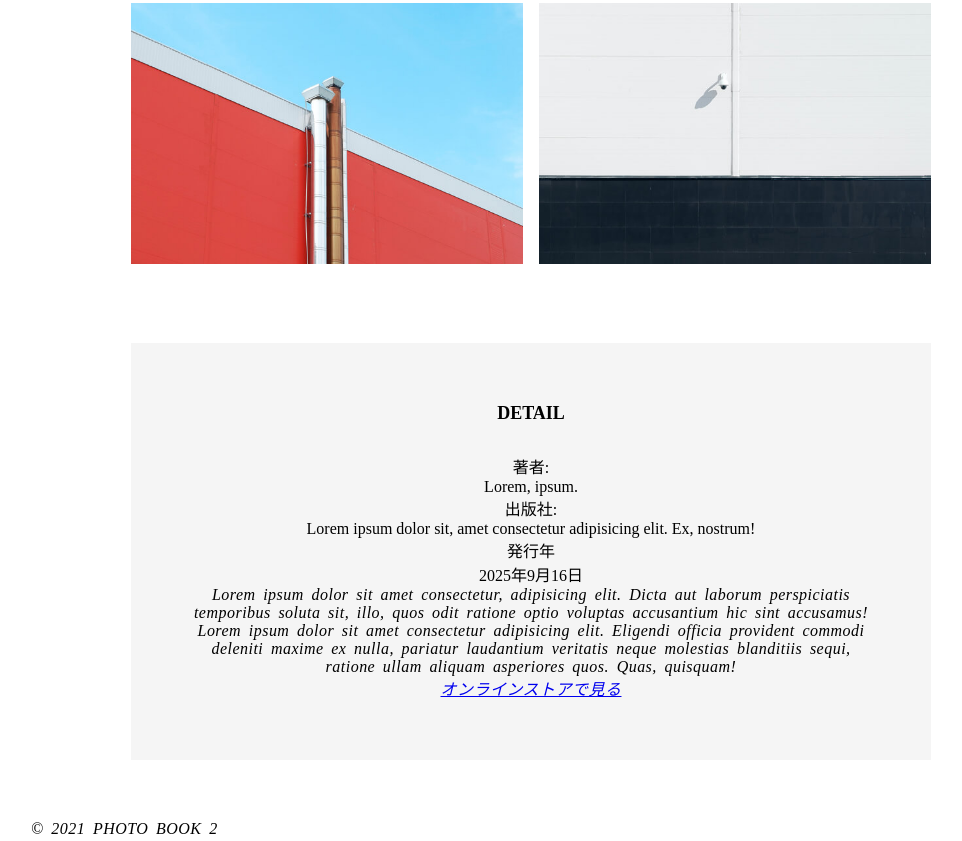
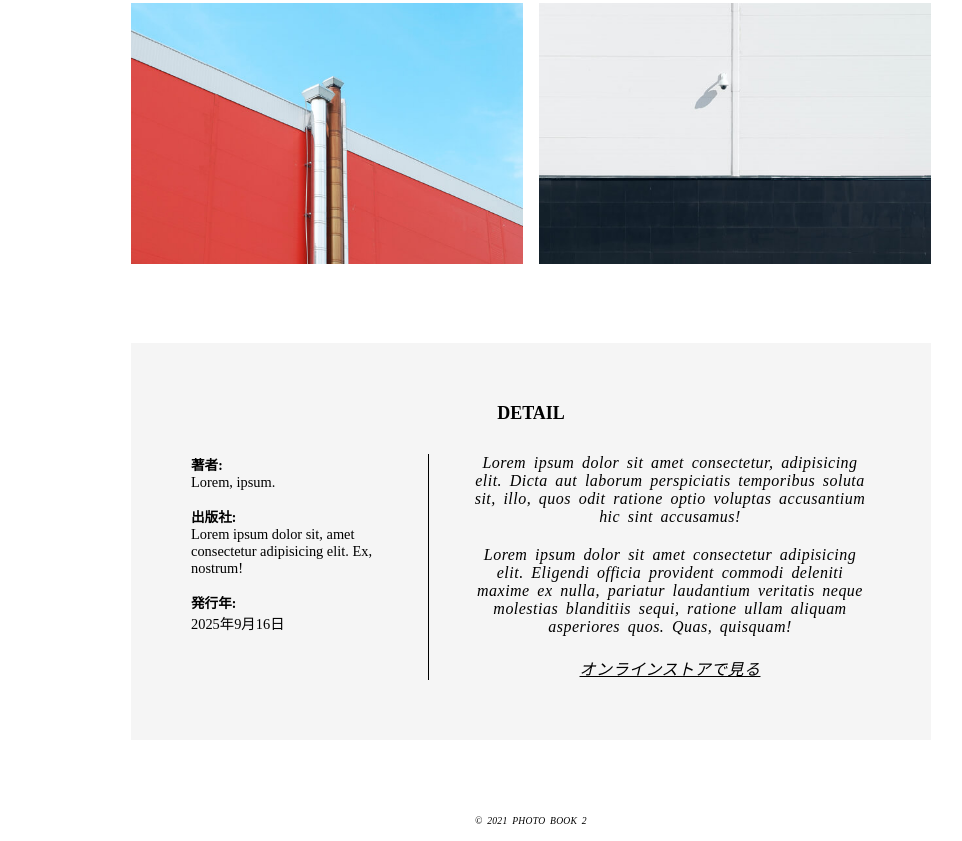
Before and after one commit to fujitashuichi/code-jump-photo-book-2, a plain HTML site: page index.html in a window 1280 px wide. Shown: the part 1407-2248 px from the top of the page, without its empty margins (109-1071 px from the left). Drawn offline with Linux system fonts and the light colour scheme.

Commit message:
Add: faviconを追加。detailとfooterを編集

```diff
--- a/css/style.css
+++ b/css/style.css
@@ -99,3 +99,45 @@ section {
 .photo-list img {
     width: 100%;
 }
+
+.flex {
+    display: flex;
+    flex-wrap: wrap;
+}
+
+#detail dl {
+    width: 35%;
+    border-right: solid 1px #000;
+    text-align: left;
+    padding-right: 40px;
+}
+
+#detail dl dt {
+    font-weight: bold;
+    font-size: 0.85rem;
+}
+
+#detail dl dd {
+    margin-bottom: 15px;
+    font-size: 0.9rem;
+    font-family: serif;
+}
+
+#detail .text {
+    width: 65%;
+    padding-left: 40px;
+}
+
+#detail .text p {
+    margin-bottom: 20px;
+}
+
+#detail .text a {
+    color: #000;
+}
+
+footer {
+    text-align: center;
+    font-size: 0.6rem;
+    padding: 15px 0;
+}
--- a/index.html
+++ b/index.html
@@ -5,6 +5,7 @@
     <meta name="viewport" content="width=device-width, initial-scale=1.0">
     <title>photo2</title>
     <link rel="stylesheet" href="./css/style.css">
+    <link rel="icon" href="./img/favicon.ico">
 </head>
 <body>
     <div class="container">
@@ -50,18 +51,18 @@
                     <h2 class="section-title">DETAIL</h2>
                     <div class="flex">
                         <dl>
-                        <dt>著者:</dt>
+                            <dt>著者:</dt>
                             <dd>Lorem, ipsum.</dd>
                             <dt>出版社:</dt>
                             <dd>Lorem ipsum dolor sit, amet consectetur adipisicing elit. Ex, nostrum!</dd>
-                            <dt>発行年</dt>
+                            <dt>発行年:</dt>
                             <dd>2025年9月16日</dd>
                         </dl>
-                    </div>
-                    <div class="text">
-                        <p>Lorem ipsum dolor sit amet consectetur, adipisicing elit. Dicta aut laborum perspiciatis temporibus soluta sit, illo, quos odit ratione optio voluptas accusantium hic sint accusamus!</p>
-                        <p>Lorem ipsum dolor sit amet consectetur adipisicing elit. Eligendi officia provident commodi deleniti maxime ex nulla, pariatur laudantium veritatis neque molestias blanditiis sequi, ratione ullam aliquam asperiores quos. Quas, quisquam!</p>
-                        <a href="#">オンラインストアで見る</a>
+                        <div class="text">
+                            <p>Lorem ipsum dolor sit amet consectetur, adipisicing elit. Dicta aut laborum perspiciatis temporibus soluta sit, illo, quos odit ratione optio voluptas accusantium hic sint accusamus!</p>
+                            <p>Lorem ipsum dolor sit amet consectetur adipisicing elit. Eligendi officia provident commodi deleniti maxime ex nulla, pariatur laudantium veritatis neque molestias blanditiis sequi, ratione ullam aliquam asperiores quos. Quas, quisquam!</p>
+                            <a href="#">オンラインストアで見る</a>
+                        </div>
                     </div>
                 </section>
             </div>
```
